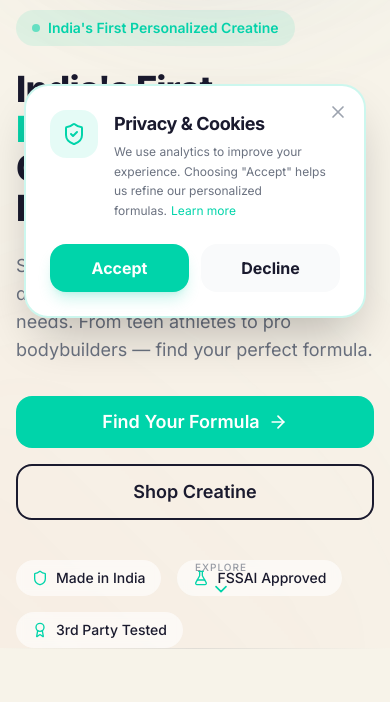
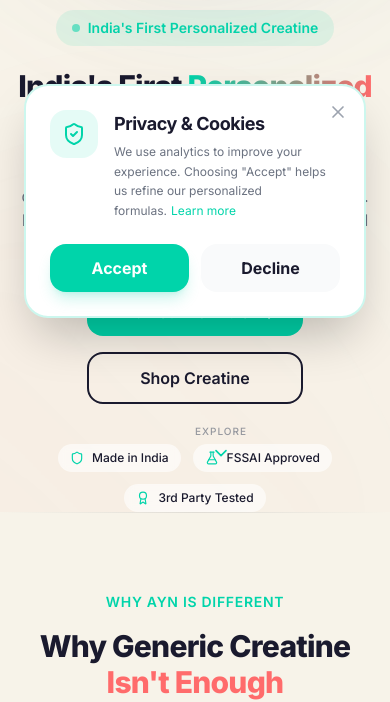
Before and after one commit to priyank11289/ayn-nutrition, a React (Vite) app: page / in a window 390 px wide. Shown: the part 502-1204 px from the top of the page. Built offline with nearby package versions, Linux system fonts and the light colour scheme; no server answers.

Commit message:
feat: optimize UI for mobile and tablet responsiveness

```diff
--- a/src/pages/ProductPage.tsx
+++ b/src/pages/ProductPage.tsx
@@ -181,12 +181,12 @@
               <span className="text-xs font-bold text-ayn-text-light tracking-wider uppercase block mb-4">
                 Select Size
               </span>
-              <div className="flex flex-wrap gap-4">
+              <div className="flex flex-wrap gap-2 sm:gap-4">
                 {product.variants.map(variant => (
                   <button
                     key={variant.servings}
                     onClick={() => setSelectedServings(variant.servings)}
-                    className={`flex-1 min-w-[140px] px-6 py-4 rounded-xl border-2 text-left transition-all relative overflow-hidden ${
+                    className={`flex-1 min-w-[120px] sm:min-w-[140px] px-4 py-3 sm:px-6 sm:py-4 rounded-xl border-2 text-left transition-all relative overflow-hidden ${
                       selectedServings === variant.servings
                         ? `${product.accentColor} text-white shadow-md border-transparent`
                         : 'border-transparent bg-gray-50 hover:bg-gray-100'
@@ -208,28 +208,27 @@
               </div>
             </div>
 
-            {/* Price & Add to Cart */}
-            <div className="flex flex-col sm:flex-row items-center gap-6 mt-4">
-              <div className="w-full sm:w-56 flex-shrink-0">
-                <div className="flex items-baseline gap-3">
-                  <span className="text-4xl font-black text-ayn-dark">
+            <div className="flex flex-col sm:flex-row items-center gap-4 sm:gap-6 mt-4">
+              <div className="w-full sm:w-56 flex-shrink-0 text-center sm:text-left">
+                <div className="flex items-baseline justify-center sm:justify-start gap-3">
+                  <span className="text-3xl sm:text-4xl font-black text-ayn-dark">
                     ₹{currentVariant.price.toLocaleString()}
                   </span>
                   {currentVariant.originalPrice && (
-                    <span className="text-xl md:text-2xl text-gray-400 font-medium line-through">
+                    <span className="text-lg sm:text-xl text-gray-400 font-medium line-through">
                       ₹{currentVariant.originalPrice.toLocaleString()}
                     </span>
                   )}
                 </div>
                 <p className="text-[10px] text-ayn-text-light font-bold uppercase mt-1">
-                  Incl. of all taxes
+                  Incl. of all taxes / {selectedServings} serv
                 </p>
               </div>
               <button
                 onClick={handleAddToCart}
-                className={`w-full flex-1 ${product.accentColor} text-white text-lg font-bold py-4 px-8 rounded-xl flex items-center justify-center gap-3 hover:opacity-90 transition-all shadow-xl hover:-translate-y-1`}
+                className={`w-full flex-1 ${product.accentColor} text-white text-base sm:text-lg font-bold py-4 px-8 rounded-xl flex items-center justify-center gap-3 hover:opacity-90 transition-all shadow-xl hover:-translate-y-1 active:scale-95`}
               >
-                <ShoppingCart className="w-6 h-6" />
+                <ShoppingCart className="w-5 sm:w-6 h-5 sm:h-6" />
                 Add to Cart
               </button>
             </div>
--- a/src/sections/ExpertPanel.tsx
+++ b/src/sections/ExpertPanel.tsx
@@ -100,23 +100,25 @@
 
         {/* Bottom Stats */}
         <FadeIn delay={0.5}>
-          <div className="mt-16 text-center">
-          <div className="inline-flex items-center gap-8 bg-white rounded-2xl px-8 py-4 shadow-lg">
-            <div className="text-center">
-              <span className="text-3xl font-black text-ayn-teal block">40+</span>
-              <span className="text-sm text-ayn-text-light">Combined Years</span>
+          <div className="mt-16 flex justify-center">
+            <div className="grid grid-cols-1 sm:grid-cols-3 gap-6 sm:gap-0 bg-white rounded-2xl px-6 py-6 sm:px-8 sm:py-4 shadow-lg w-full max-w-2xl sm:w-auto">
+              <div className="text-center sm:px-8">
+                <span className="text-2xl sm:text-3xl font-black text-ayn-teal block">40+</span>
+                <span className="text-xs sm:text-sm text-ayn-text-light">Combined Years</span>
+              </div>
+              <div className="hidden sm:block w-px h-12 bg-gray-200 self-center"></div>
+              <div className="sm:hidden w-full h-px bg-gray-100"></div>
+              <div className="text-center sm:px-8">
+                <span className="text-2xl sm:text-3xl font-black text-ayn-coral block">3</span>
+                <span className="text-xs sm:text-sm text-ayn-text-light">Expert Advisors</span>
+              </div>
+              <div className="hidden sm:block w-px h-12 bg-gray-200 self-center"></div>
+              <div className="sm:hidden w-full h-px bg-gray-100"></div>
+              <div className="text-center sm:px-8">
+                <span className="text-2xl sm:text-3xl font-black text-ayn-blue block">100%</span>
+                <span className="text-xs sm:text-sm text-ayn-text-light">Science-Backed</span>
+              </div>
             </div>
-            <div className="w-px h-12 bg-gray-200"></div>
-            <div className="text-center">
-              <span className="text-3xl font-black text-ayn-coral block">3</span>
-              <span className="text-sm text-ayn-text-light">Expert Advisors</span>
-            </div>
-            <div className="w-px h-12 bg-gray-200"></div>
-            <div className="text-center">
-              <span className="text-3xl font-black text-ayn-blue block">100%</span>
-              <span className="text-sm text-ayn-text-light">Science-Backed</span>
-            </div>
-          </div>
           </div>
         </FadeIn>
       </div>
--- a/src/sections/Footer.tsx
+++ b/src/sections/Footer.tsx
@@ -194,7 +194,7 @@
             </div>
 
             {/* Legal Links */}
-            <div className="col-span-1 md:col-span-2 lg:col-span-2">
+            <div className="col-span-2 md:col-span-2 lg:col-span-2">
               <h4 className="font-bold text-white mb-2">Legal</h4>
               <ul className="space-y-1">
                 {footerLinks.legal.map((link) => (
--- a/src/sections/Hero.tsx
+++ b/src/sections/Hero.tsx
@@ -42,7 +42,7 @@
       <div className="w-full section-padding relative z-10 pt-0">
         <div className="grid lg:grid-cols-2 gap-12 lg:gap-8 items-center">
           {/* Content Side */}
-          <div className="flex flex-col justify-center order-2 lg:order-1">
+          <div className="flex flex-col justify-center items-center lg:items-start text-center lg:text-left order-2 lg:order-1">
             {/* Badge */}
             <FadeIn delay={0}>
               <div className="inline-flex items-center gap-2 bg-ayn-teal/10 text-ayn-teal px-4 py-2 rounded-full w-fit mb-6">
@@ -53,7 +53,7 @@
 
             {/* Headline */}
             <FadeIn delay={0.1}>
-              <h1 className="text-4xl sm:text-5xl lg:text-6xl xl:text-7xl font-black text-ayn-dark leading-[1.1] mb-6">
+              <h1 className="text-3xl sm:text-5xl lg:text-6xl xl:text-7xl font-black text-ayn-dark leading-[1.1] mb-6">
                 India's First{' '}
                 <span className="text-gradient">Personalized</span>{' '}
                 Creatine Formulations
@@ -62,24 +62,24 @@
 
             {/* Subheadline */}
             <FadeIn delay={0.2}>
-              <p className="text-lg lg:text-xl text-ayn-text-light max-w-xl mb-8">
+              <p className="text-base sm:text-lg lg:text-xl text-ayn-text-light max-w-xl mb-8">
                 Science-backed, goal-specific nutrition designed for your unique performance needs. From teen athletes to pro bodybuilders — find your perfect formula.
               </p>
             </FadeIn>
 
             {/* CTA Buttons */}
             <FadeIn delay={0.3}>
-              <div className="flex flex-col sm:flex-row gap-4 mb-10">
+              <div className="flex flex-col sm:flex-row gap-4 mb-10 w-full sm:w-auto">
                 <button
                   onClick={scrollToQuiz}
-                  className="btn-primary flex items-center justify-center gap-2 group text-lg"
+                  className="btn-primary flex items-center justify-center gap-2 group text-base sm:text-lg w-full sm:w-auto"
                 >
                   Find Your Formula
                   <ArrowRight className="w-5 h-5 group-hover:translate-x-1 transition-transform" />
                 </button>
                 <button
                   onClick={scrollToProducts}
-                  className="btn-outline flex items-center justify-center text-lg"
+                  className="btn-outline flex items-center justify-center text-base sm:text-lg w-full sm:w-auto"
                 >
                   Shop Creatine
                 </button>
@@ -88,14 +88,14 @@
 
             {/* Trust Badges */}
             <FadeIn delay={0.4}>
-              <div className="flex flex-wrap gap-4">
+              <div className="flex flex-wrap justify-center lg:justify-start gap-3 sm:gap-4">
                 {trustBadges.map((badge, index) => (
                   <div
                     key={index}
-                    className="flex items-center gap-2 bg-white/60 backdrop-blur-sm px-4 py-2 rounded-full"
+                    className="flex items-center gap-2 bg-white/60 backdrop-blur-sm px-3 py-1.5 sm:px-4 sm:py-2 rounded-full"
                   >
-                    <badge.icon className="w-4 h-4 text-ayn-teal" />
-                    <span className="text-sm font-medium text-ayn-dark">{badge.text}</span>
+                    <badge.icon className="w-3.5 h-3.5 sm:w-4 h-4 text-ayn-teal" />
+                    <span className="text-xs sm:text-sm font-medium text-ayn-dark">{badge.text}</span>
                   </div>
                 ))}
               </div>
```
